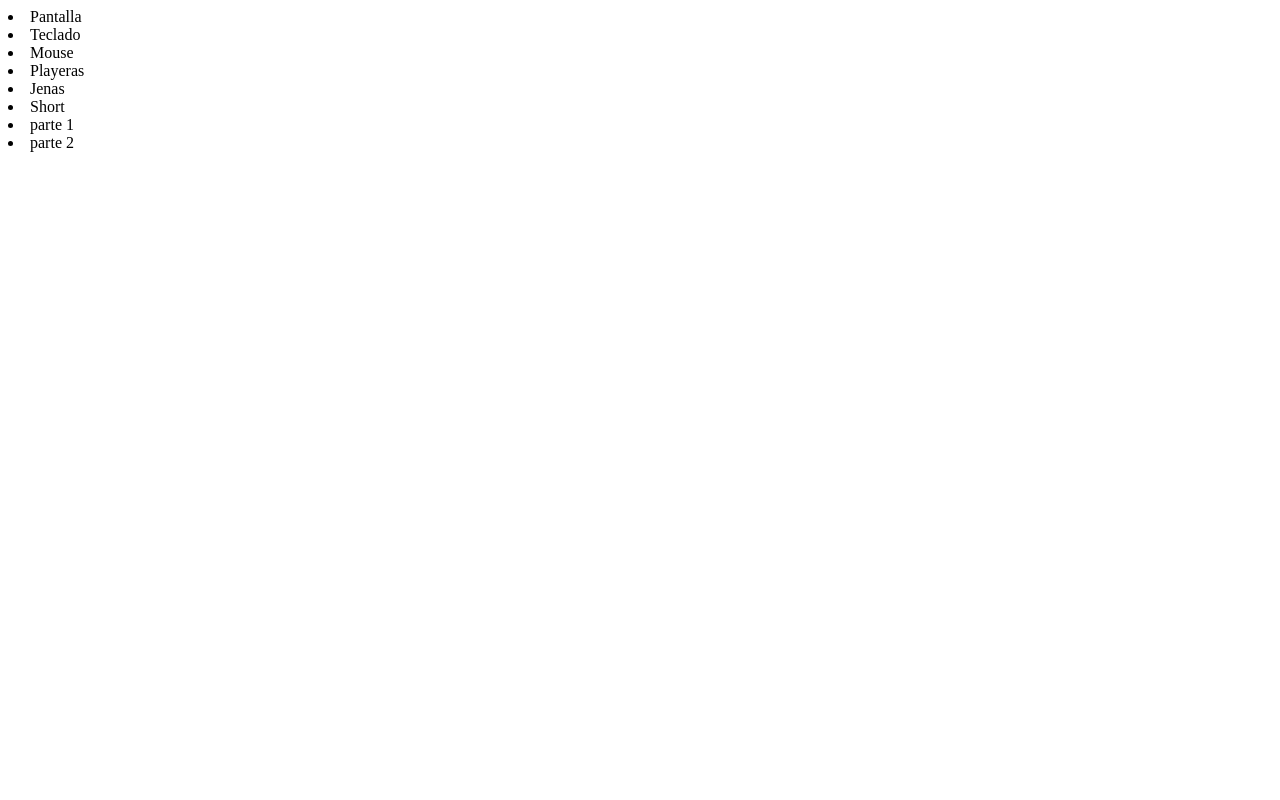
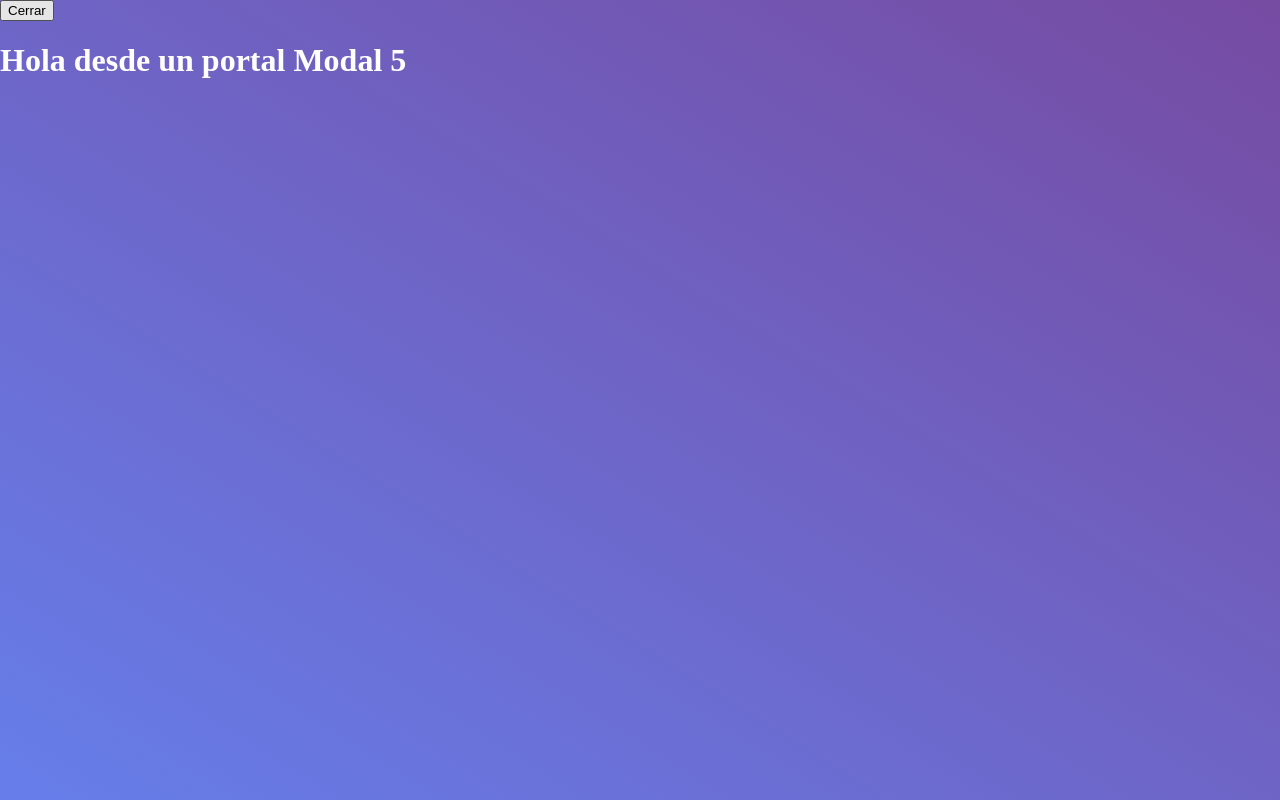
Before and after one commit to carlosmorera/CursoReact2020, a React (Create React App) app: page / in a window 1280 px wide. Built offline with nearby package versions, Linux system fonts and the light colour scheme.

Commit message:
Ejercicio donde se ahcer un portal segundario

```diff
--- a/public/index.html
+++ b/public/index.html
@@ -29,6 +29,7 @@
   <body>
     <noscript>You need to enable JavaScript to run this app.</noscript>
     <div id="root"></div>
+    <div id="modal-root"></div>
     <!--
       This HTML file is a template.
       If you open it directly in the browser, you will see an empty page.
--- a/src/App.js
+++ b/src/App.js
@@ -1,39 +1,67 @@
-import React, {Component, Fragment} from "react";
+import React, {Component} from "react";
+import ReactDOM from 'react-dom'
 
-const Computacion = () => (
-    <Fragment>
-        <li>Pantalla</li>
-        <li>Teclado</li>
-        <li>Mouse</li>
-    </Fragment>
-)
+class PortalModal extends Component {
+    render() {
+        if (this.props.visible) {
+            return null
+        }
 
-
-const Ropa = () => (
-    <Fragment>
-        <li>Playeras</li>
-        <li>Jenas</li>
-        <li>Short</li>
-    </Fragment>
-)
-//En este caso no se usa la etiqueta Fragment pero es lo mismo, lo unico es que no se pueden enviar parametros
-const Auto = () => (
-    <>
-        <li> parte 1</li>
-        <li> parte 2</li>
-    </>
-)
-
+        const styles = {
+            width: '100%',
+            height: '100%',
+            position: 'absolute',
+            top: '0',
+            left: '0',
+            background: 'linear-gradient(to top right, #667eea, #764ba2)',
+            opacity: '095',
+            color: '#FFF'
+        }
+        return ReactDOM.createPortal((
+            <div style={styles}>
+                {this.props.children}
+            </div>
+        ), document.getElementById('modal-root'))
+    }
+}
 
 class App extends Component {
+    state = {
+        visible: false,
+        num: 0
+    }
 
+    componentDidMount() {
+        setInterval(() => {
+            this.setState(state => ({
+                num: state.num + 1
+            }))
+        }, 1000)
+    }
+
+    mostrar = () => {
+        this.setState({visible: false})
+    }
+    cerrar = () => {
+        this.setState({visible: true})
+    }
 
     render() {
         return (
             <div>
-                <Computacion/>
-                <Ropa/>
-                <Auto/>
+                <button
+                    onClick={this.mostrar}>
+                    Mostrar
+                </button>
+                <PortalModal visible={this.state.visible}>
+                    <button
+                        onClick={this.cerrar}>
+                        Cerrar
+                    </button>
+                    <h1>
+                        Hola desde un portal Modal {this.state.num}
+                    </h1>
+                </PortalModal>
             </div>
         )
     }
```
